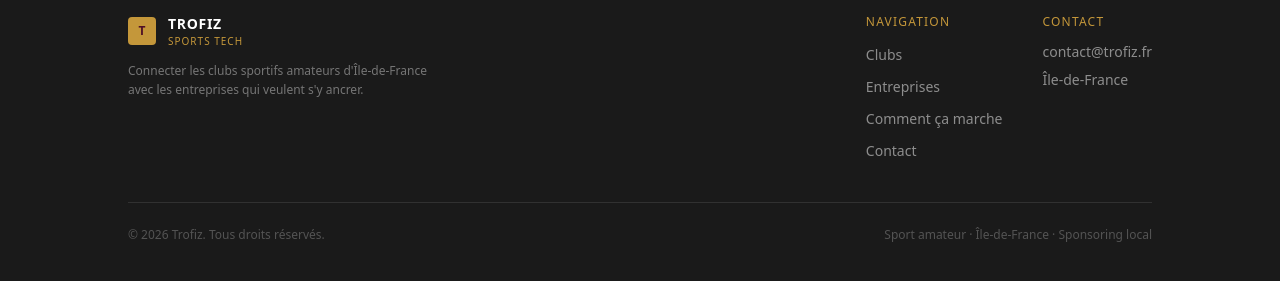
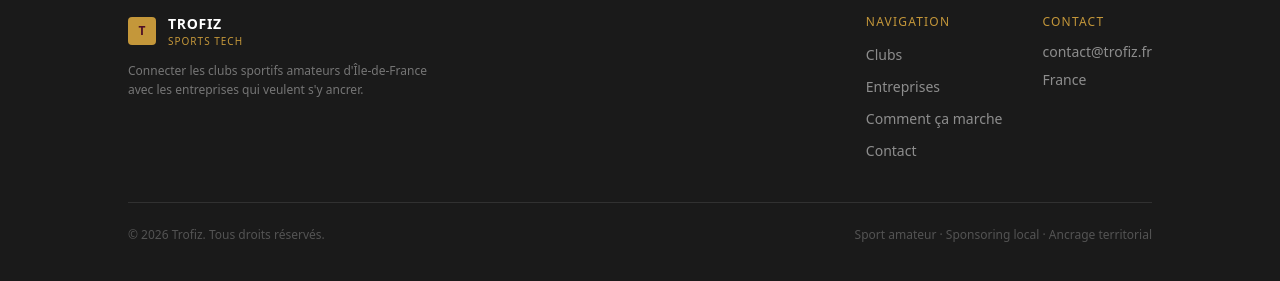
Before and after one commit to floroudier/trofiz, a Next.js app: page / in a window 1280 px wide. Shown: the part 4024-4305 px from the top of the page. Built offline with nearby package versions, Linux system fonts and the light colour scheme.

Commit message:
fix: remove IDF mention from footer

```diff
--- a/components/Footer.tsx
+++ b/components/Footer.tsx
@@ -35,7 +35,7 @@ export default function Footer() {
             <div style={{ color: "var(--gold)" }} className="text-xs font-medium tracking-widest uppercase mb-3">Contact</div>
             <ul className="space-y-2">
               <li className="text-white/50 text-sm">contact@trofiz.fr</li>
-              <li className="text-white/50 text-sm">Île-de-France</li>
+              <li className="text-white/50 text-sm">France</li>
             </ul>
           </div>
         </div>
@@ -43,7 +43,7 @@ export default function Footer() {
 
       <div className="max-w-5xl mx-auto mt-10 pt-6 border-t border-white/10 flex flex-col md:flex-row justify-between items-center gap-2">
         <p className="text-white/25 text-xs">© {new Date().getFullYear()} Trofiz. Tous droits réservés.</p>
-        <p className="text-white/25 text-xs">Sport amateur · Île-de-France · Sponsoring local</p>
+        <p className="text-white/25 text-xs">Sport amateur · Sponsoring local · Ancrage territorial</p>
       </div>
     </footer>
   );
```
